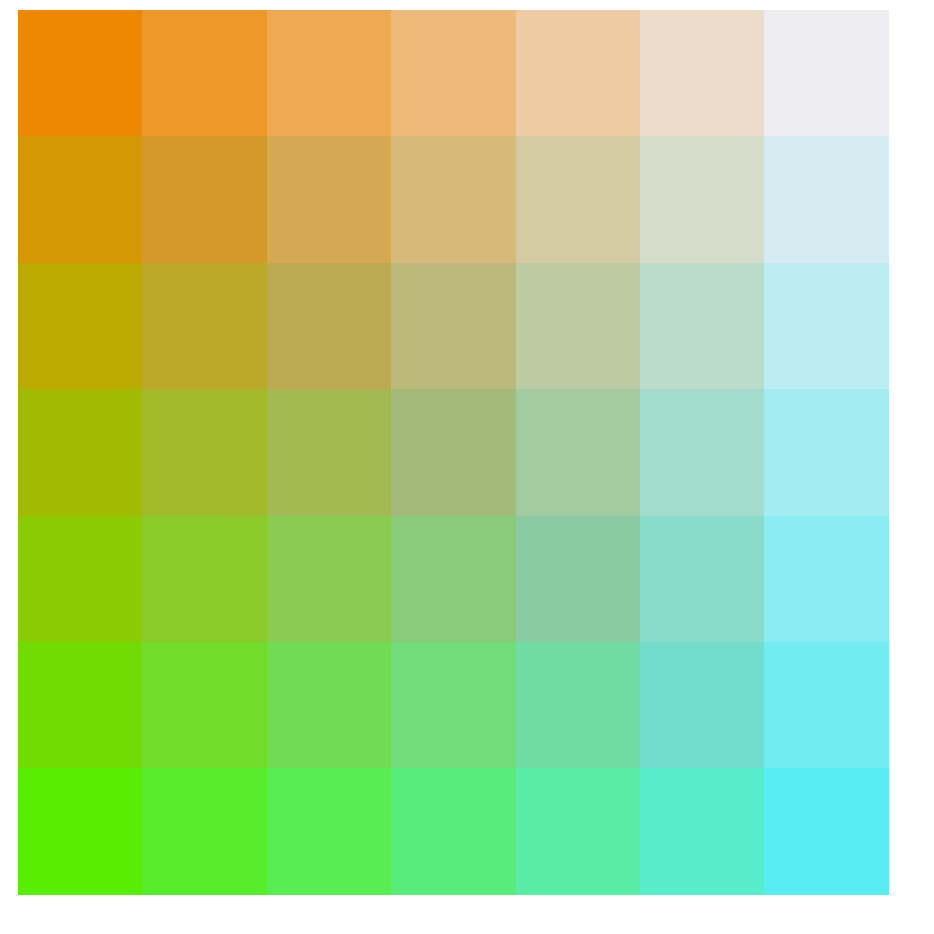
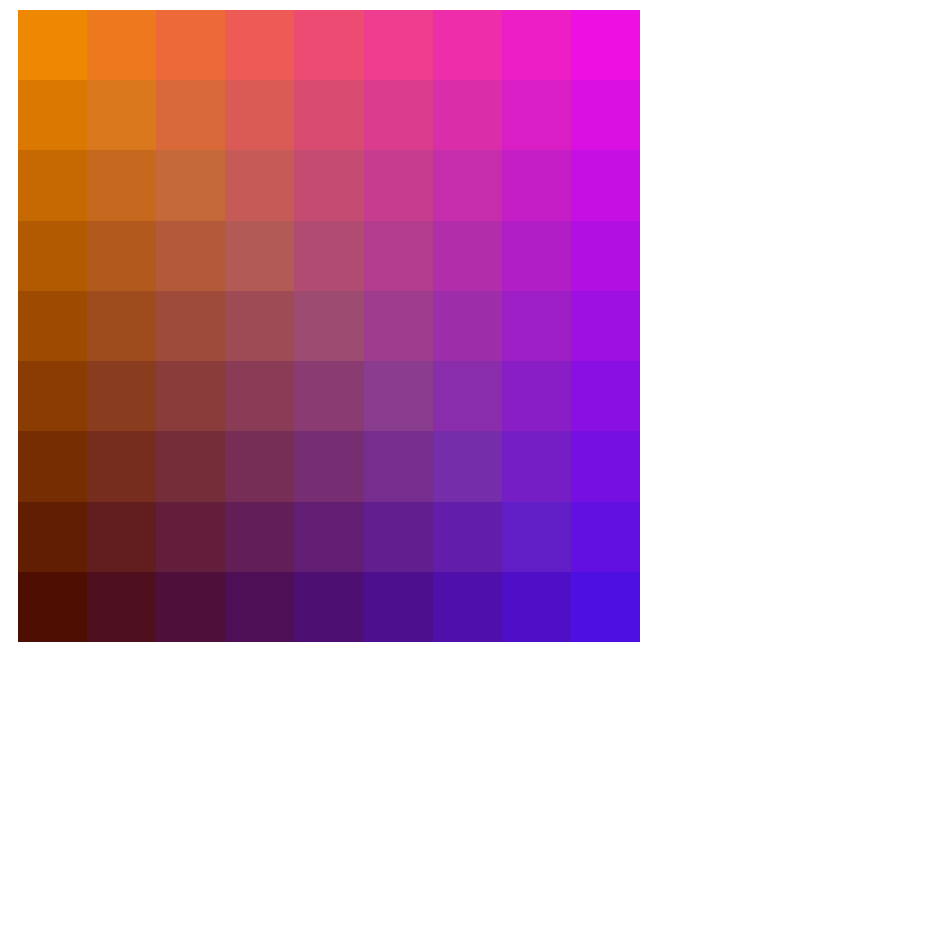
Before and after one commit to Hadri2002/colors, a plain HTML site: page index.html in a window 1280 px wide. Shown: the whole page, without its empty margins (0-934 px from the left). Drawn offline with Linux system fonts and the light colour scheme.

Commit message:
fixed colors

```diff
--- a/colors.js
+++ b/colors.js
@@ -1,27 +1,27 @@
-const size = 7;
+const size = 9;
 
 let r = Math.floor(Math.random()*255);
 let g = Math.floor(Math.random()*255);
 let b = Math.floor(Math.random()*255);
-//document.querySelector('body').style.backgroundColor = `rgb(${r}, ${g}, ${b})`;
+//meg kéne nézni hogy a létrehozott színből kijöhet-e egyáltalán az átmenet
 
 function getdif(color){
     let dif;
-    if(color < 255-size*15){
+    if(color < 255-(size*15)){
         dif = 255-color;
-        console.log(color + "Kisebb voltam 180-nál");
+        console.log(color + " Kisebb voltam 180-nál");
         //felfele megyek
     }
     else{
         dif = -1 * color;
-        console.log(color + "Nagyobb voltam 180-nál");
+        console.log(color + " Nagyobb voltam 180-nál");
         //lefele megyek
     }
     console.log("dif:" + dif);
     let amount;
 
     if(dif > 0){
-        amount = size*15 + Math.floor(Math.random()*(dif-75));
+        amount = size*15 + Math.floor(Math.random()*(dif-size*15));
         console.log("Eredeti amount:" + amount);
         /*while(amount < size*15){
             amount = size*15 + Math.floor(Math.random()*(dif-75));
@@ -29,7 +29,7 @@ function getdif(color){
         }*/
     }
     else{
-        amount = -size*15 + Math.floor(Math.random()*(dif+75));
+        amount = size*-15 + Math.floor(Math.random()*(dif+size*15));
 
         console.log("Eredeti amount:" + amount);
         /*while(amount > size*-15){
@@ -38,6 +38,7 @@ function getdif(color){
     }*/
     }
     amount = Math.floor(amount / size);
+    console.log("Final amount: " + amount);
     //console.log(color);
     //console.log(amount);
     return amount;
--- a/style.css
+++ b/style.css
@@ -17,7 +17,7 @@
     top: 0;
     left: 0;
     display: grid;
-    width: 70%;
-    height: 70%;
+    width: 50%;
+    height: 50%;
     background-color: beige;
 }
```
